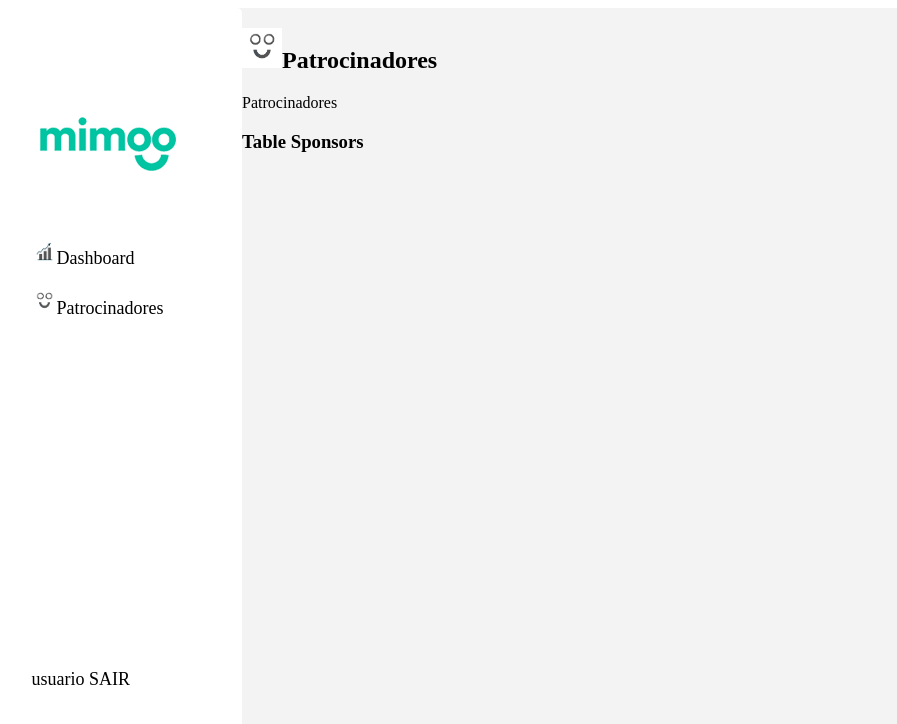
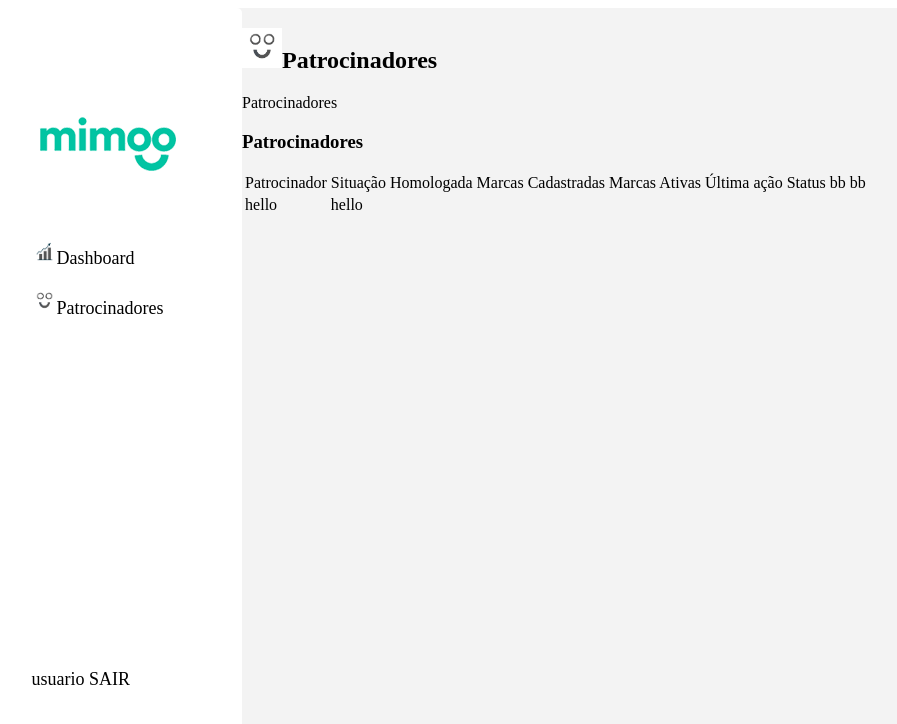
Before and after one commit to CarolinaInglethe/ci-project-mimoo-sponsor-registration, a React (Create React App) app: page /sponsors in a window 1280 px wide. Shown: the top 724 px of the page, without its empty margins (37-934 px from the left). Built offline with nearby package versions, Linux system fonts and the light colour scheme.

Commit message:
Sponsors - estrutura basica Tabela , componente TableSponsors

```diff
--- a/src/components/TableSponsors.tsx
+++ b/src/components/TableSponsors.tsx
@@ -1,11 +1,31 @@
 import React from 'react';
 
 const TableSponsors = () => {
+  const columns = [
+    'Patrocinador', 'Situação', 'Homologada', 'Marcas Cadastradas',
+    'Marcas Ativas', 'Última ação', 'Status',
+  ]
   return (
     <div>
       <h3>
-        Table Sponsors
+        Patrocinadores
       </h3>
+
+      <table style={ { border:"1px" } }>
+            <tr>
+              {
+                columns.map((colum, index) => (
+                  <td key={index}>{colum}</td>
+                ))
+              }
+              <td>bb</td>
+              <td>bb</td>
+            </tr>
+            <tr>
+              <td>hello</td>
+              <td>hello</td>
+            </tr>
+        </table>
     </div>
   )
 }
```
